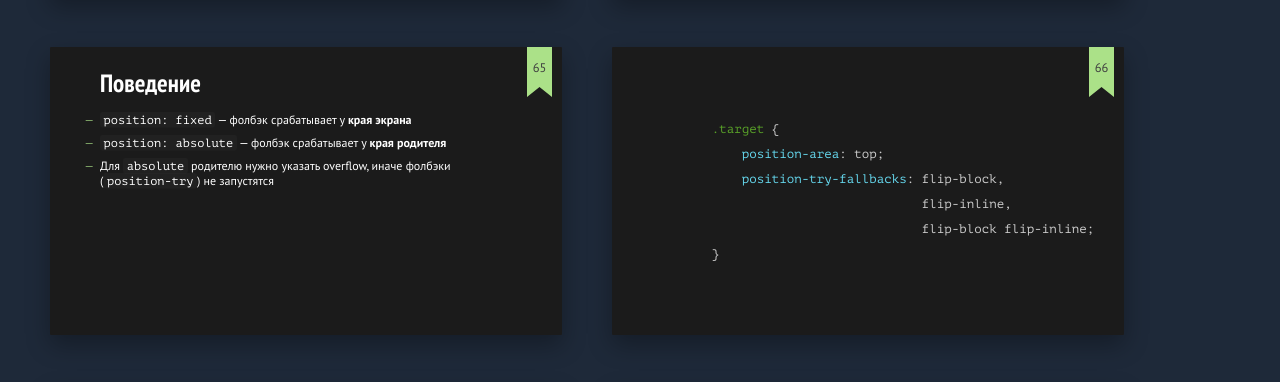
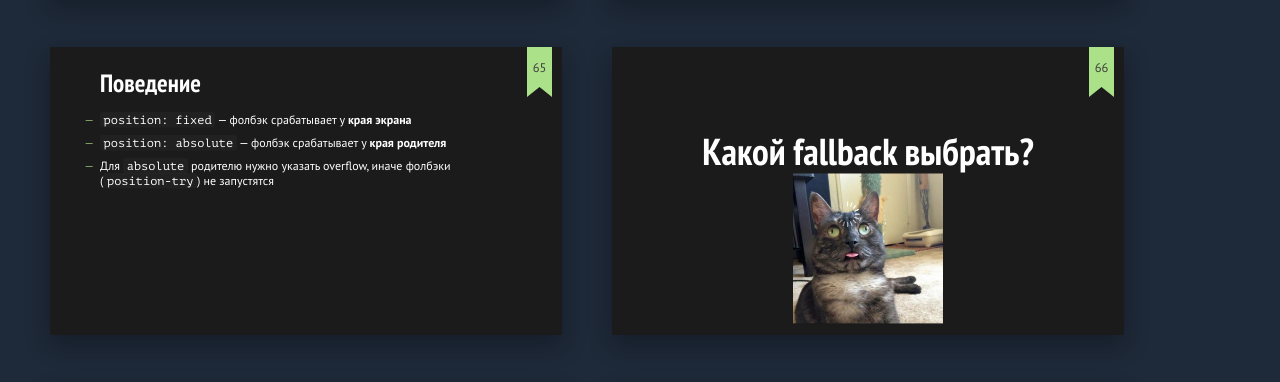
Before and after one commit to ArnaBlack/reports, a plain HTML site: page reports/anchor-position/index.html in a window 1280 px wide. Shown: the part 10943-11325 px from the top of the page. Drawn offline with Linux system fonts and the light colour scheme.

Commit message:
add slide

```diff
--- a/reports/anchor-position/index.html
+++ b/reports/anchor-position/index.html
@@ -771,6 +771,15 @@
 		</ul>
 	</section>
 
+	<!-- 15 -->
+	<section class="slide">
+		<h2 class="shout" style="top: 35%;">Какой fallback выбрать?</h2>
+
+		<figure class="place center" style="width: 300px; height: 300px;top: 70%;">
+			<img class="cover" width="512" height="512" src="./pictures/cat-loading.webp" alt="" />
+		</figure>
+	</section>
+
 	<!-- 56 position-try-fallbacks position-area-->
 	<section class="slide">
 		<pre class="place big css">
```
